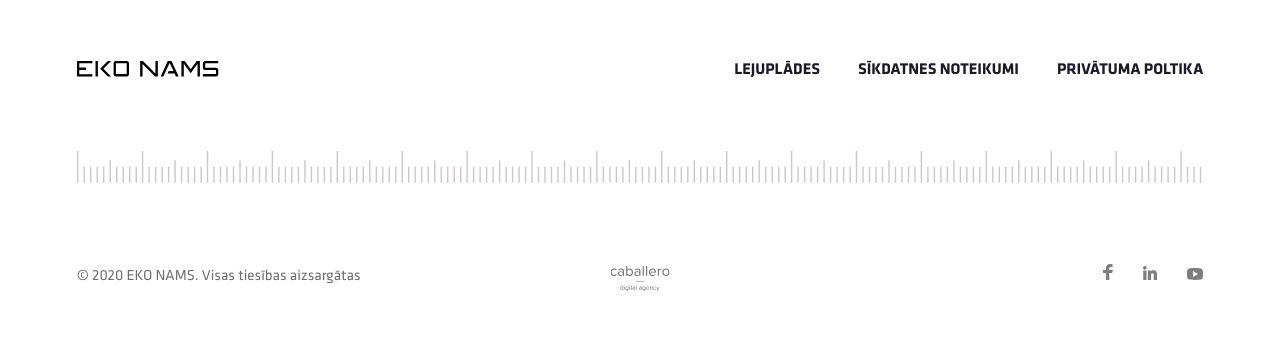
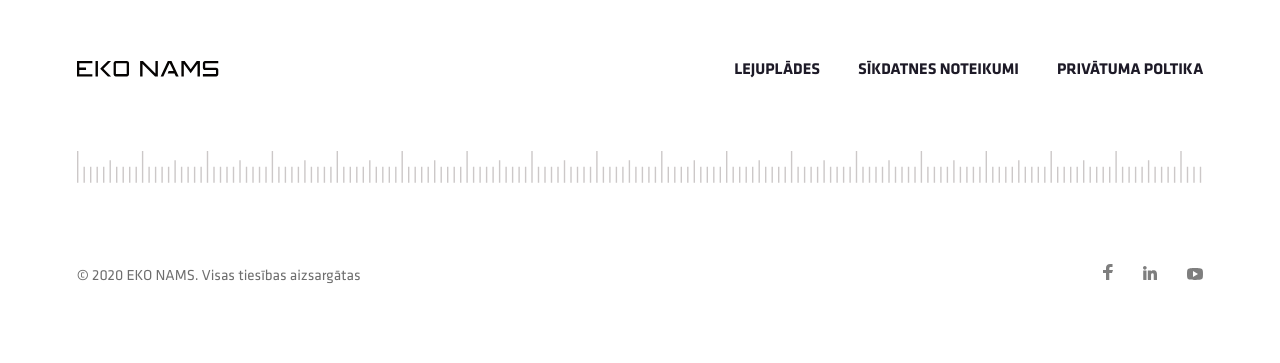
Before and after one commit to LailaL88/eko-nams, a plain HTML site: page index.html in a window 1280 px wide. Shown: the part 3150-3513 px from the top of the page. Drawn offline with Linux system fonts and the light colour scheme; files whose address does not match are found by name.

Commit message:
Update index.html

```diff
--- a/index.html
+++ b/index.html
@@ -225,8 +225,6 @@
             <div class="footer__copyright-wrapper">
                 <p class="footer__copyright">© 2020 EKO NAMS. Visas tiesības aizsargātas</p>
             </div>
-            <img class="footer__agency-logo" src="./assets/_caballero-digital-agency.svg"
-                alt="caballero-digital-agency-logo">
             <div class="footer__social-icon-wrapper">
                 <a href="#" class="footer__icon"><img src="./assets/logo-fb-simple.svg" alt="facebook logo"></a>
                 <a href="#" class="footer__icon"><img src="./assets/linkedin (2).svg" alt="linkedin logo"></a>
```
